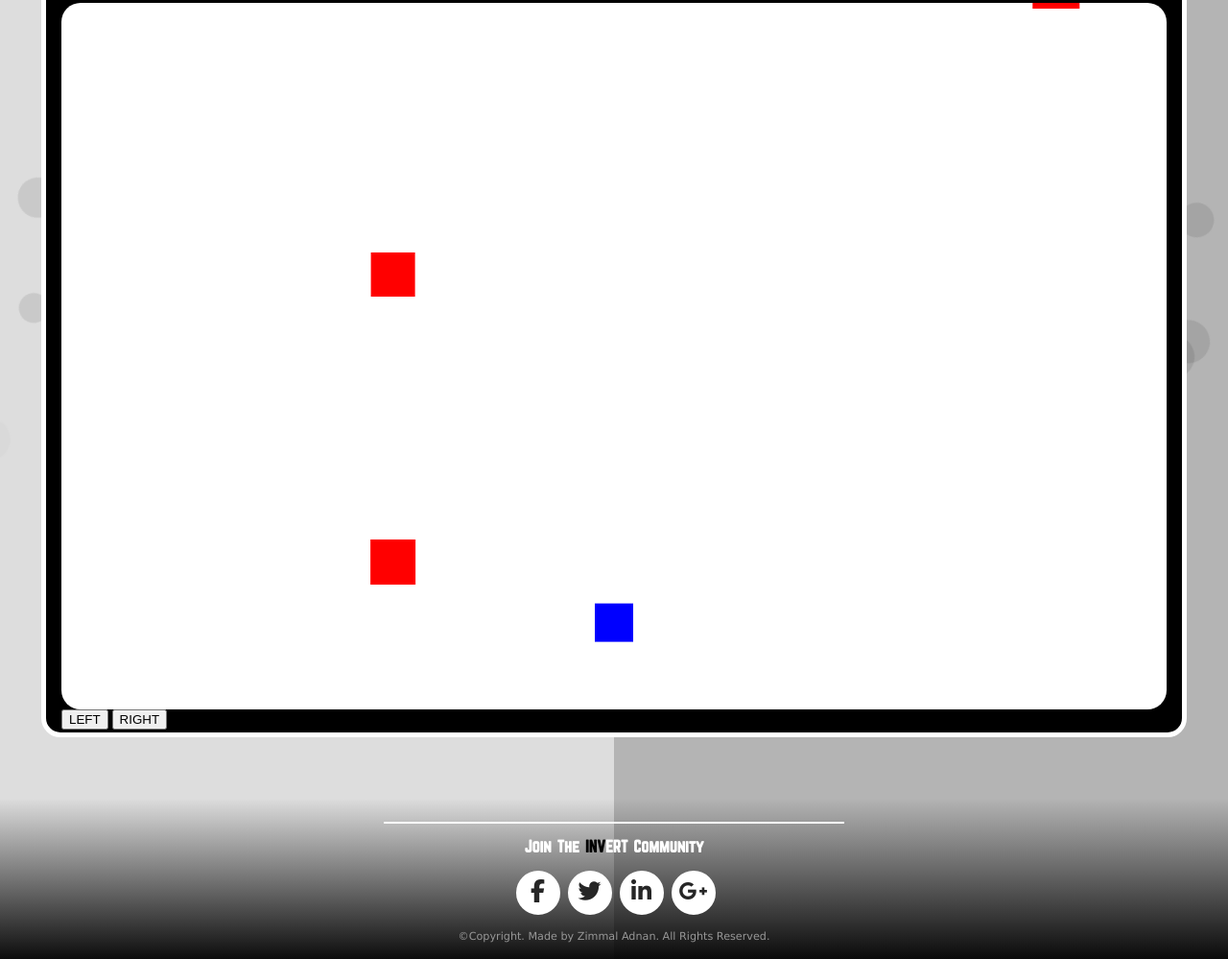
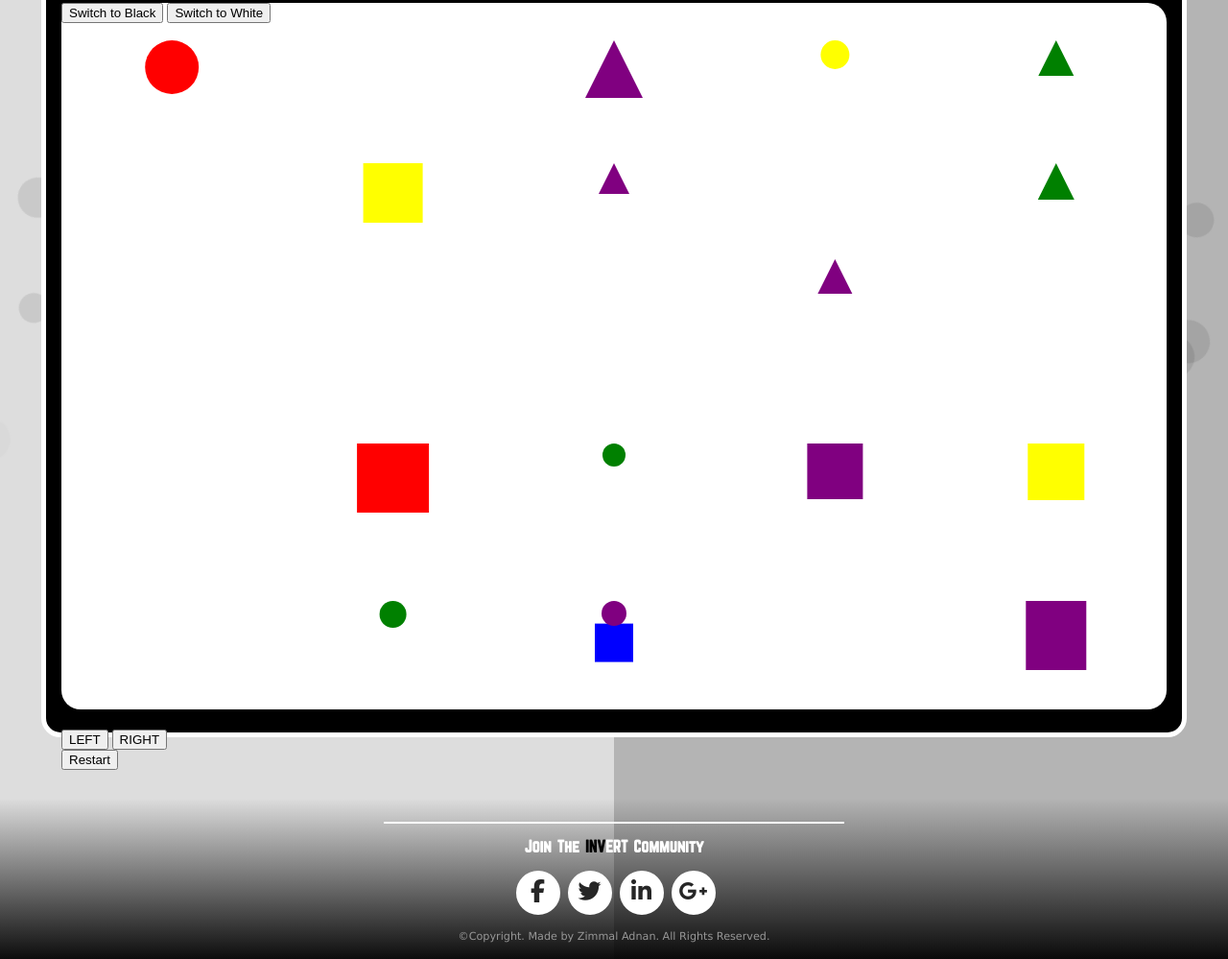
Before and after one commit to zimmal-adnan/game-website, a plain HTML site: page html-files/game.html in a window 1280 px wide. Shown: the part 308-1307 px from the top of the page at 96% size. Drawn offline with Linux system fonts and the light colour scheme.

Commit message:
Added more obstacles

```diff
--- a/game.js
+++ b/game.js
@@ -1,4 +1,5 @@
 document.addEventListener("DOMContentLoaded", () => {
+
     const canvas = document.querySelector('canvas');
     const context = canvas.getContext('2d');
     const container = canvas.parentElement;
@@ -8,6 +9,7 @@ document.addEventListener("DOMContentLoaded", () => {
 
     let gameOver = false;
 
+    //===PLAYER===
     class Player{
         constructor(x, y, width, height, color){
             this.x = x;
@@ -40,21 +42,17 @@ document.addEventListener("DOMContentLoaded", () => {
     const y = canvas.height * 0.85;
     const player = new Player(x, y, playerWidth, playerHeight, 'blue');
 
-    document.getElementById('left').addEventListener('click', () => player.move("left"));
-    document.getElementById('right').addEventListener('click', () => player.move("right"));
 
-    let gameSpeed = 3;
+    //===OBSTACLES===
+    let gameSpeed = 4;
     const obstacles = [];
     const laneCount = 5;
     const laneWidth = canvas.width / laneCount;
-    let spawnTimer = 100;
 
     class Obstacle{
-        constructor(x, y, width, height, color){
+        constructor(x, y, color){
             this.x = x;
             this.y = y;
-            this.width = width;
-            this.height = height;
             this.color = color;
             this.velocityY = gameSpeed;
         }
@@ -63,47 +61,132 @@ document.addEventListener("DOMContentLoaded", () => {
             this.y += this.velocityY;
             this.draw();
         }
+    }
 
-        draw(){
+    class Square extends Obstacle{
+        constructor(x, y, size, color){
+            super(x, y, color);
+            this.size = size
+        }
+
+        draw() {
+            context.fillStyle = this.color;
+            context.fillRect(this.x, this.y, this.size, this.size);
+        }
+    }
+
+    class Rectangle extends Obstacle {
+        constructor(x, y, width, height, color) {
+            super(x, y, color);
+            this.width = width;
+            this.height = height;
+        }
+
+        draw() {
             context.fillStyle = this.color;
             context.fillRect(this.x, this.y, this.width, this.height);
         }
     }
 
-    function RandomIntInRange(min, max){
-        return Math.round(Math.random() * (max - min) + min);
+    class Circle extends Obstacle {
+        constructor(x, y, radius, color) {
+            super(x, y, color);
+            this.radius = radius;
+        }
+
+
+        draw() {
+            context.beginPath();
+            context.arc(this.x + this.radius, this.y + this.radius, this.radius, 0, Math.PI * 2);
+            context.fillStyle = this.color;
+            context.fill();
+        }
+    }
+
+    class Triangle extends Obstacle {
+        constructor(x, y, size, color) {
+            super(x, y, color);
+            this.size = size;
+        }
+
+        draw() {
+            context.beginPath();
+            context.moveTo(this.x + this.size / 2, this.y);
+            context.lineTo(this.x, this.y + this.size);
+            context.lineTo(this.x + this.size, this.y + this.size);
+            context.closePath();
+            context.fillStyle = this.color;
+            context.fill();
+        }
+    }
+
+    //===SPAWNING OBSTACLES===
+    function getRandomInt(min, max){
+        return Math.floor(Math.random() * (max - min + 1)) + min;
     }
 
     function spawnObstacle(){
-        const laneIndex = Math.floor(Math.random() * laneCount);
-        let size = RandomIntInRange(40, 70);
-        const x = laneIndex * laneWidth + (laneWidth / 2) - (size / 2);
-        const y = -size;
-        const color = "red";
-        let obstacle =  new Obstacle(x, y, size, size, color);
-        obstacles.push(obstacle);
+        if(gameOver) return;
+
+        const count = getRandomInt(1, 4);
+        const usedLanes = new Set();
+        for (let i = 0; i < count; i++){
+            let laneIndex;
+            do {
+                laneIndex = Math.floor(Math.random() * laneCount);
+            } while (usedLanes.has(laneIndex));
+            usedLanes.add(laneIndex);
+            const x = laneIndex * laneWidth + (laneWidth / 2);
+            const y = -70;
+            const color = ["red", "green", "yellow", "purple"][Math.floor(Math.random() * 4)];
+
+            //Pick a random obstacle to spawn
+            const shapeType = Math.floor(Math.random() * 4);
+            let obstacle;
+
+            switch (shapeType) {
+                case 0:
+                    const size = getRandomInt(40, 80);
+                    obstacle = new Square(x - size / 2, y, size, color);
+                    break;
+                case 1:
+                    const rectangleWidth = getRandomInt(40, 80);
+                    const rectangleHeight = getRandomInt(80, 70);
+                    obstacle = new Rectangle(x - rectangleWidth / 2, y, rectangleWidth, rectangleHeight, color);
+                    break;
+                case 2:
+                    const radius = getRandomInt(10, 30);
+                    obstacle = new Circle(x - radius, y, radius, color);
+                    break;
+                case 3:
+                    const triangleSize = getRandomInt(30, 60);
+                    obstacle = new Triangle(x - triangleSize / 2, y, triangleSize, color);
+                    break;
+            }
+            obstacles.push(obstacle);
+        }
+
+
+        //spawn next object at random times
+        const nextSpawnDelay = getRandomInt(400, 800);
+        setTimeout(spawnObstacle, nextSpawnDelay);
     }
 
-    function checkCollision(rect1, rect2){
-        return (
-            rect1.x < rect2.x + rect2.width &&
-            rect1.x + rect1.width > rect2.x &&
-            rect1.y < rect2.y + rect2.height &&
-            rect1.y + rect1.height > rect2.y
-        );
-    }
-
+    //===GAME OVER SCREEN===
     function showGameOver(){
         if(gameOver) return;
         gameOver = true;
+
 
         const gameOverScreen = document.getElementById('game-over-screen');
         gameOverScreen.style.opacity = 1;
         gameOverScreen.style.pointerEvents = 'auto';
     }
+    //===RESTART GAME===
+    document.getElementById('restart').addEventListener('click', () => window.location.reload());
 
 
-
+    //===RUN GAME===
     function Update(){
         if(gameOver) return;
 
@@ -111,21 +194,22 @@ document.addEventListener("DOMContentLoaded", () => {
         player.draw();
 
 
-        spawnTimer--;
-        if(spawnTimer <= 0){
-            spawnObstacle();
-            spawnTimer = 100;
-        }
-
         for (let i = obstacles.length - 1; i >= 0; i--) {
             const obs = obstacles[i];
             obs.update();
+
             if (obs.y > canvas.height) {
                 obstacles.splice(i, 1);
                 continue;
             }
 
-            if(checkCollision(obs, player)){
+            //===PLAYER AND OBSTACLE COLLISION===
+            if(
+                obs.x < player.x + player.width &&
+                obs.x + (obs.size || obs.width || obs.radius * 2) > player.x &&
+                obs.y < player.y + player.height &&
+                obs.y + (obs.size || obs.height || obs.radius * 2) > player.y
+            ){
                 showGameOver();
                 return;
             }
@@ -133,9 +217,18 @@ document.addEventListener("DOMContentLoaded", () => {
         requestAnimationFrame(Update);
     }
 
+    //===PLAYER MOVEMENT===
+    document.getElementById('left').addEventListener('click', () => player.move("left"));
+    document.getElementById('right').addEventListener('click', () => player.move("right"));
+    document.addEventListener('keydown', (event) => {
+        if (event.key === 'ArrowLeft') {
+            player.move("left");
+        } else if (event.key === 'ArrowRight') {
+            player.move("right");
+        }
+    });
+
     Update();
+    spawnObstacle();
 
-    document.getElementById('restart').addEventListener('click', () => {
-        window.location.reload();
-    });
 });
--- a/html-files/game.html
+++ b/html-files/game.html
@@ -51,17 +51,18 @@
     <main>
         <div class = "game-border">
             <div class = "main-game">
+                <div id = "toggle-button" class = "toggle-button">
+                    <button id = "toggleBlack">Switch to Black</button>
+                    <button id = "toggleWhite">Switch to White</button>
+                </div>
                 <canvas></canvas>
                 <div class = "controls">
                     <button id = "left"> LEFT </button>
                     <button id = "right"> RIGHT </button>
                 </div>
                 <div id = "game-over-screen" class = "game-over">
-                    <p>WOOPS! GAME OVER</p>
                     <button id = "restart">Restart</button>
                 </div>
-
-
             </div>
         </div>
     </main>
```
